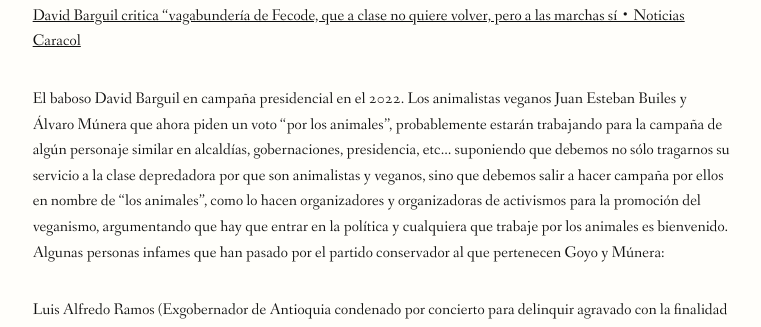
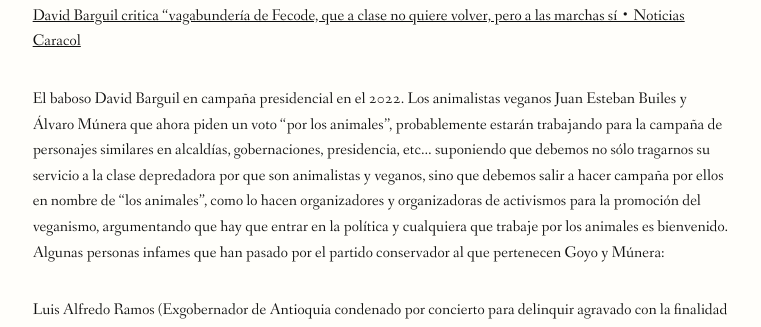
Before and after one commit to animaleslibres/animaleslibres.github.io, a Jekyll site: the page built from _posts/2023-02-01-article-la-ilusión-de-cambiar-al-mundo-desde-el-consumo.md, in a window 1280 px wide and 900 px high, scrolled down 8744 px. Shown: the top 327 px of the window, without its empty margins (258-1019 px from the left). Built offline with Jekyll 4.4.1, drawn with Linux system fonts in a browser that asks for light colours; nearby versions of some CDN libraries; some web fonts are replaced; a script that is not in the unit is left out.

Commit message:
personajes similares

```diff
--- a/_posts/2023-02-01-article-la-ilusión-de-cambiar-al-mundo-desde-el-consumo.md
+++ b/_posts/2023-02-01-article-la-ilusión-de-cambiar-al-mundo-desde-el-consumo.md
@@ -77,7 +77,7 @@
 
 [David Barguil critica “vagabundería de Fecode, que a clase no quiere volver, pero a las marchas sí・Noticias Caracol](https://www.youtube.com/watch?v=u034kIhXYgc){:target='_blank' class="caption"}
 
-El baboso David Barguil en campaña presidencial en el 2022. Los animalistas veganos Juan Esteban Builes y Álvaro Múnera que ahora piden un voto "por los animales", probablemente estarán trabajando para la campaña de algún personaje similar en alcaldías, gobernaciones, presidencia, etc... suponiendo que debemos no sólo tragarnos su servicio a la clase depredadora por que son animalistas y veganos, sino que debemos salir a hacer campaña por ellos en nombre de "los animales", como lo hacen organizadores y organizadoras de activismos para la promoción del veganismo, argumentando que hay que entrar en la política y cualquiera que trabaje por los animales es bienvenido. Algunas personas infames que han pasado por el partido conservador al que pertenecen Goyo y Múnera:
+El baboso David Barguil en campaña presidencial en el 2022. Los animalistas veganos Juan Esteban Builes y Álvaro Múnera que ahora piden un voto "por los animales", probablemente estarán trabajando para la campaña de personajes similares en alcaldías, gobernaciones, presidencia, etc... suponiendo que debemos no sólo tragarnos su servicio a la clase depredadora por que son animalistas y veganos, sino que debemos salir a hacer campaña por ellos en nombre de "los animales", como lo hacen organizadores y organizadoras de activismos para la promoción del veganismo, argumentando que hay que entrar en la política y cualquiera que trabaje por los animales es bienvenido. Algunas personas infames que han pasado por el partido conservador al que pertenecen Goyo y Múnera:
 {:class="caption-no-link"}
 
 Luis Alfredo Ramos (Exgobernador de Antioquia condenado por concierto para delinquir agravado con la finalidad de promover grupos paramilitares), Martha Lucía Ramírez (Expresidenta del gobierno criminal de Iván Duque y posible socia del testaferro del paramilitarismo Memo Fantasma), Andrés Felipe Árias (Uribista condenado por celebración de contratos sin el cumplimiento de los requisitos legales en el caso Agro Ingreso Seguro), Andrés Pastrana (Expresidente financiado por el paramilitarismo según las declaraciones de Salvatore Mancuso, y amigo de Jeffrey Epstein), Aida Merlano (Condenada por corrupción al sufragante agravado o compra de votos), William Montes Medina (Condenado por concierto para delinquir con paramilitares), Yidis Medina (Condenada por cohecho propio en el caso de la fraudulenta reelección de Álvaro Uribe Vélez), Alejandro Ordóñez (Fanático religioso y fascista que usó a la procuraduría en una agencia al servicio de sus intereses políticos).
```
